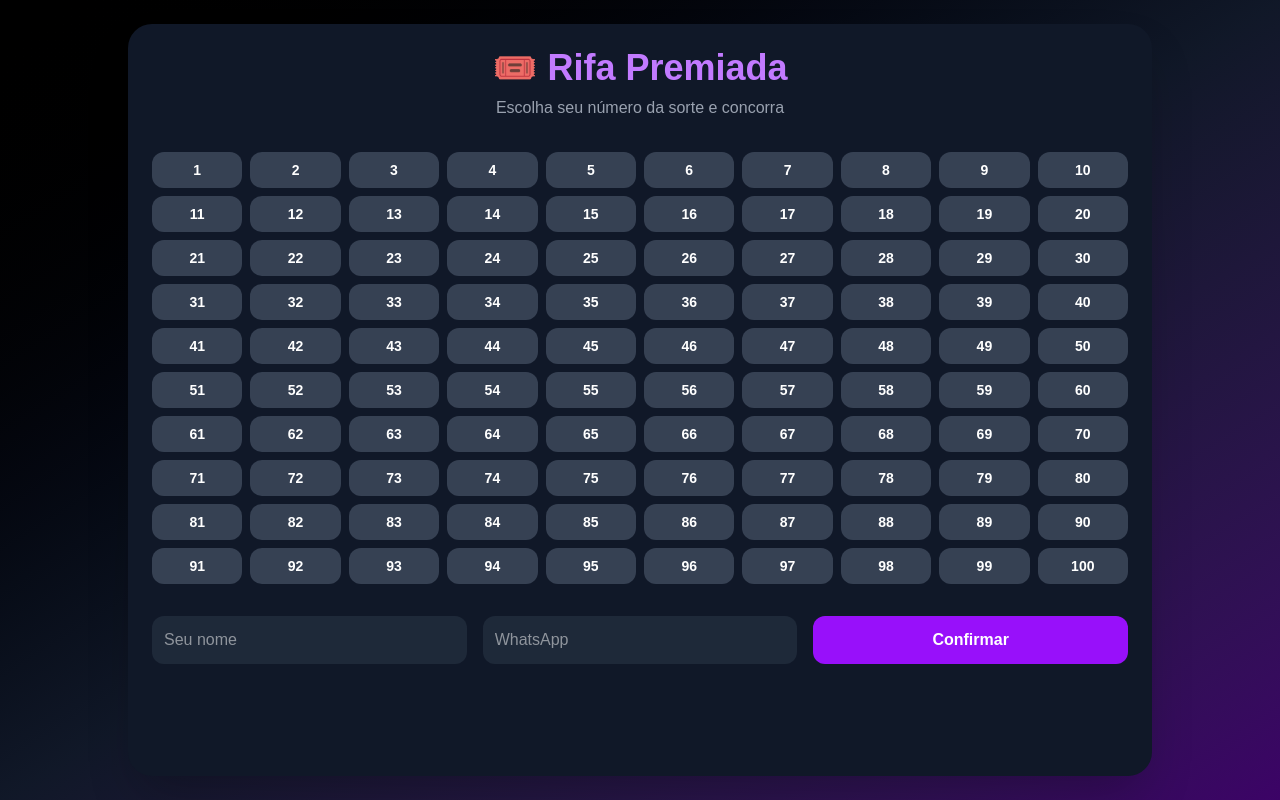
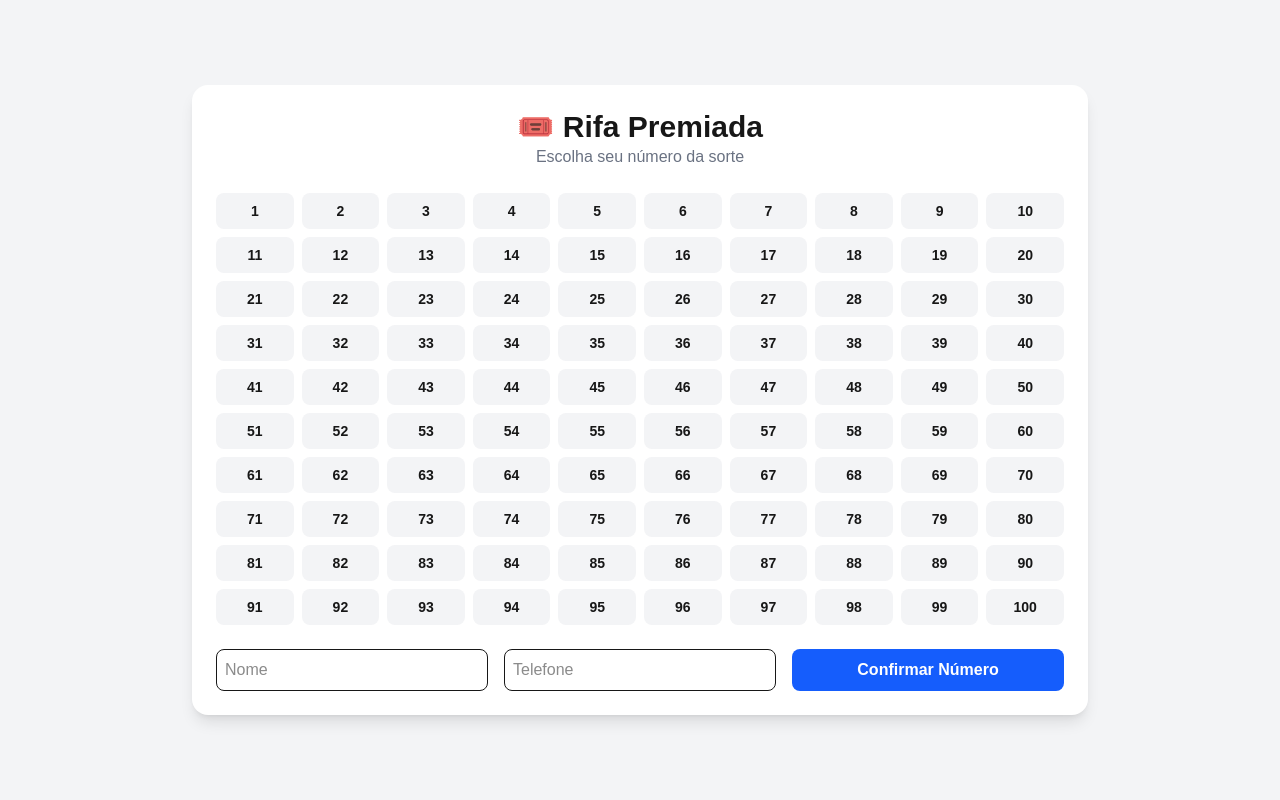
Before and after one commit to gpaiva7k-lang/rifa-profissional, a Next.js app: page / in a window 1280 px wide. Built offline with nearby package versions, Linux system fonts and the light colour scheme; no server answers; the database is empty.

Commit message:
corrige qr code pix

```diff
--- a/app/page.tsx
+++ b/app/page.tsx
@@ -2,89 +2,74 @@
 
 import { useEffect, useState } from "react";
 import { supabase } from "../lib/supabase";
+import QRCode from "qrcode";
 
 const CHAVE_PIX = "43872033824";
 const VALOR = "10,00";
 const CONTATO = "(11) 90000-0000";
 
-type Rifa = {
-  numero: number;
-  status: string;
-};
-
 export default function Home() {
-  const [rifas, setRifas] = useState<Rifa[]>([]);
+  const [comprados, setComprados] = useState<number[]>([]);
   const [numero, setNumero] = useState<number | null>(null);
   const [nome, setNome] = useState("");
   const [telefone, setTelefone] = useState("");
   const [sucesso, setSucesso] = useState(false);
-
-  const carregar = async () => {
-    const { data } = await supabase.from("rifas").select("numero,status");
-    if (data) setRifas(data);
-  };
+  const [qrCode, setQrCode] = useState<string | null>(null);
 
   useEffect(() => {
+    const carregar = async () => {
+      const { data } = await supabase.from("rifas").select("numero");
+      if (data) setComprados(data.map((n) => n.numero));
+    };
     carregar();
   }, []);
 
   const comprar = async () => {
-    if (!numero || !nome || !telefone) return;
+    if (!numero || !nome || !telefone) {
+      alert("Preencha todos os campos");
+      return;
+    }
 
     const { error } = await supabase.from("rifas").insert([
-      { numero, nome, telefone, status: "reservado" },
+      { numero, nome, telefone },
     ]);
 
-    if (!error) {
-      setSucesso(true);
-      carregar();
+    if (error) {
+      alert("Número indisponível");
+      return;
     }
-  };
 
-  const statusNumero = (n: number) => {
-    const r = rifas.find((x) => x.numero === n);
-    return r?.status || "livre";
+    setSucesso(true);
+    setComprados([...comprados, numero]);
+
+    // 🔥 GERA O QR CODE PIX
+    const qr = await QRCode.toDataURL(CHAVE_PIX);
+    setQrCode(qr);
   };
 
   return (
-    <main className="min-h-screen bg-gradient-to-br from-black via-gray-900 to-purple-950 text-white flex justify-center p-6">
-      <div className="max-w-5xl w-full bg-gray-900 rounded-3xl shadow-2xl p-6 space-y-8">
+    <main className="min-h-screen bg-gray-100 flex items-center justify-center p-4">
+      <div className="max-w-4xl w-full bg-white rounded-2xl shadow-lg p-6 space-y-6">
 
-        {/* Cabeçalho */}
-        <div className="text-center space-y-2">
-          <h1 className="text-4xl font-extrabold text-purple-400">
-            🎟️ Rifa Premiada
-          </h1>
-          <p className="text-gray-400">
-            Escolha seu número da sorte e concorra
-          </p>
+        <div className="text-center">
+          <h1 className="text-3xl font-bold">🎟️ Rifa Premiada</h1>
+          <p className="text-gray-500">Escolha seu número da sorte</p>
         </div>
 
-        {/* Grade */}
         <div className="grid grid-cols-5 sm:grid-cols-10 gap-2">
           {Array.from({ length: 100 }, (_, i) => i + 1).map((n) => {
-            const status = statusNumero(n);
+            const vendido = comprados.includes(n);
+            const selecionado = numero === n;
 
             return (
               <button
                 key={n}
-                disabled={status !== "livre"}
+                disabled={vendido}
                 onClick={() => setNumero(n)}
-                className={`
-                  py-2 rounded-xl text-sm font-bold transition
-                  ${
-                    status === "pago" &&
-                    "bg-green-600 text-white cursor-not-allowed"
-                  }
-                  ${
-                    status === "reservado" &&
-                    "bg-yellow-500 text-black cursor-not-allowed"
-                  }
-                  ${
-                    status === "livre" &&
-                    "bg-gray-700 hover:bg-purple-600"
-                  }
-                  ${numero === n && "ring-2 ring-purple-400"}
+                className={`py-2 rounded-lg text-sm font-semibold
+                  ${vendido && "bg-gray-300 text-gray-500"}
+                  ${!vendido && !selecionado && "bg-gray-100 hover:bg-gray-200"}
+                  ${selecionado && "bg-green-500 text-white"}
                 `}
               >
                 {n}
@@ -93,58 +78,54 @@ export default function Home() {
           })}
         </div>
 
-        {/* Form */}
         <div className="grid sm:grid-cols-3 gap-4">
           <input
-            className="bg-gray-800 rounded-xl p-3 outline-none"
-            placeholder="Seu nome"
+            className="border rounded-lg p-2"
+            placeholder="Nome"
             onChange={(e) => setNome(e.target.value)}
           />
           <input
-            className="bg-gray-800 rounded-xl p-3 outline-none"
-            placeholder="WhatsApp"
+            className="border rounded-lg p-2"
+            placeholder="Telefone"
             onChange={(e) => setTelefone(e.target.value)}
           />
           <button
             onClick={comprar}
-            className="bg-purple-600 rounded-xl font-bold hover:bg-purple-700 transition"
+            className="bg-blue-600 text-white rounded-lg font-semibold hover:bg-blue-700"
           >
-            Confirmar {numero && `#${numero}`}
+            Confirmar Número {numero && `#${numero}`}
           </button>
         </div>
 
-        {/* Pagamento */}
         {sucesso && (
-          <div className="bg-black/50 border border-purple-500 rounded-2xl p-6 space-y-3">
-            <h2 className="text-green-400 font-bold text-xl">
-              ✅ Número reservado!
+          <div className="bg-green-50 border border-green-200 rounded-xl p-4 space-y-4 text-center">
+            <h2 className="font-bold text-green-700">
+              ✅ Número reservado com sucesso!
             </h2>
 
-            <p>
-              <strong>Número:</strong> #{numero}
-            </p>
-            <p>
-              <strong>Valor:</strong> R$ {VALOR}
+            <p><strong>Número:</strong> {numero}</p>
+            <p><strong>Valor:</strong> R$ {VALOR}</p>
+
+            {qrCode && (
+              <div className="flex justify-center">
+                <img
+                  src={qrCode}
+                  alt="QR Code PIX"
+                  className="w-48 h-48 border rounded-xl"
+                />
+              </div>
+            )}
+
+            <p className="text-sm text-gray-600">
+              PIX: <strong>{CHAVE_PIX}</strong>
             </p>
 
-            <div className="bg-gray-900 rounded-xl p-4">
-              <p className="text-sm text-gray-400">Chave PIX:</p>
-              <p className="font-mono break-all text-purple-400">
-                {CHAVE_PIX}
-              </p>
-            </div>
-
-            <p className="text-sm text-gray-400">
-              Envie o comprovante para:
-              <br />
-              <strong className="text-white">{CONTATO}</strong>
-            </p>
-
-            <p className="text-red-400 text-sm">
-              ⚠️ Número confirmado somente após pagamento.
+            <p className="text-sm text-red-600">
+              ⚠️ O número será confirmado após o pagamento.
             </p>
           </div>
         )}
+
       </div>
     </main>
   );
```
